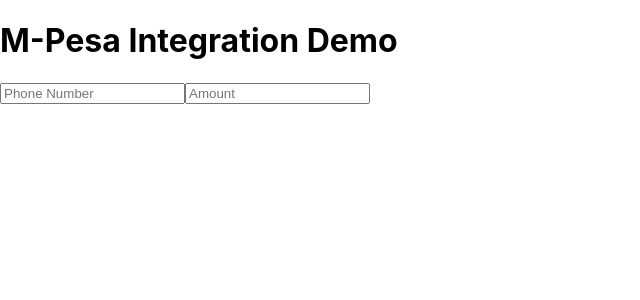
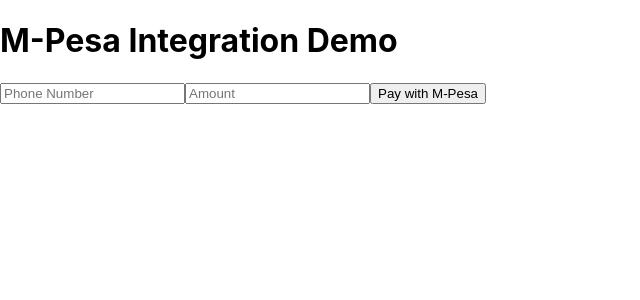
Before and after one commit to Peterjakes/mpesa-intergration-demo, a React (Create React App) app in the folder frontend/: page / in a window 1280 px wide. Shown: the top 300 px of the page, without its empty margins (0-640 px from the left). Built offline with nearby package versions, Linux system fonts and the light colour scheme.

Commit message:
added payment submission logic and validation

```diff
--- a/frontend/src/App.js
+++ b/frontend/src/App.js
@@ -3,6 +3,16 @@
 function App() {
   const [phoneNumber, setPhoneNumber] = useState('');
   const [amount, setAmount] = useState('');
+  const [message, setMessage] = useState('');
+
+  const handlePayment = () => {
+    if (!phoneNumber || !amount) {
+      setMessage('Please fill in all fields');
+      return;
+    }
+
+    setMessage('Processing payment...');
+  };
 
   return (
     <div>
@@ -21,6 +31,12 @@
         value={amount}
         onChange={(e) => setAmount(e.target.value)}
       />
+
+      <button onClick={handlePayment}>
+        Pay with M-Pesa
+      </button>
+
+      {message && <p>{message}</p>}
     </div>
   );
 }
```
